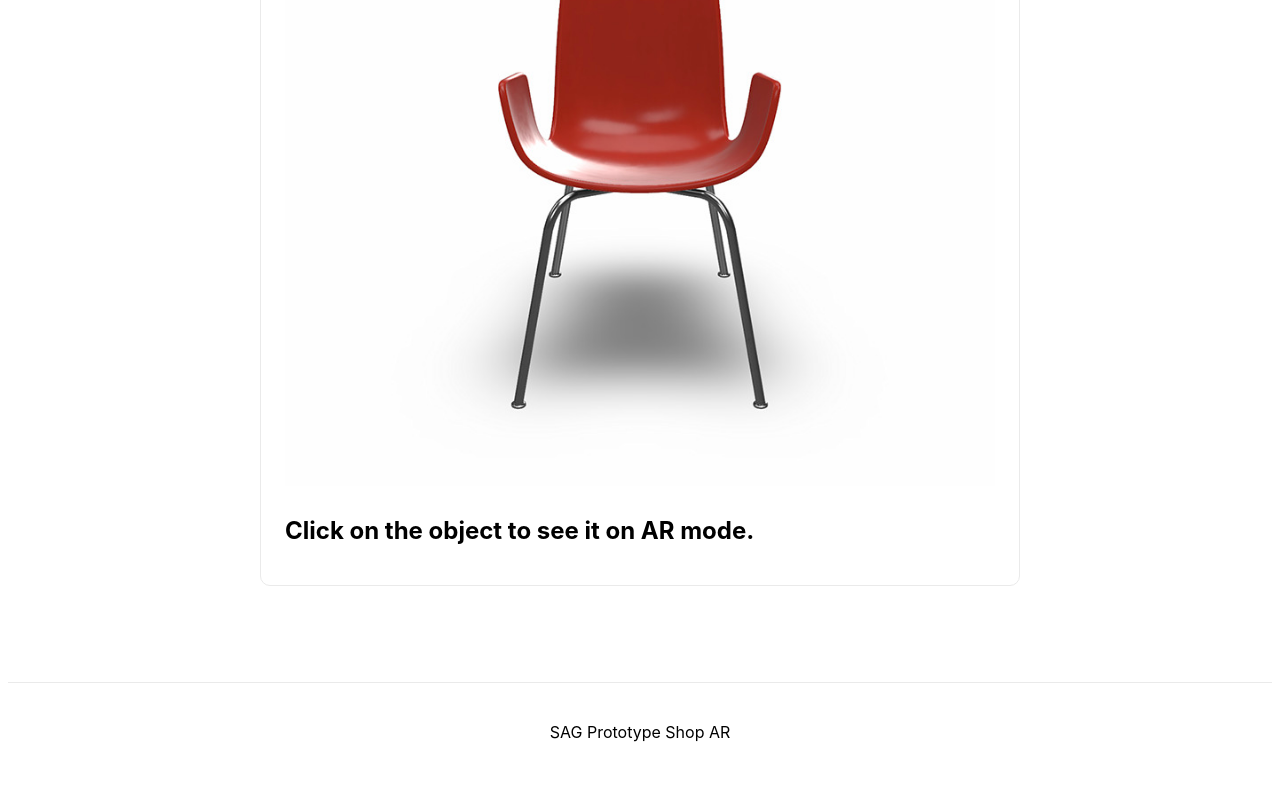
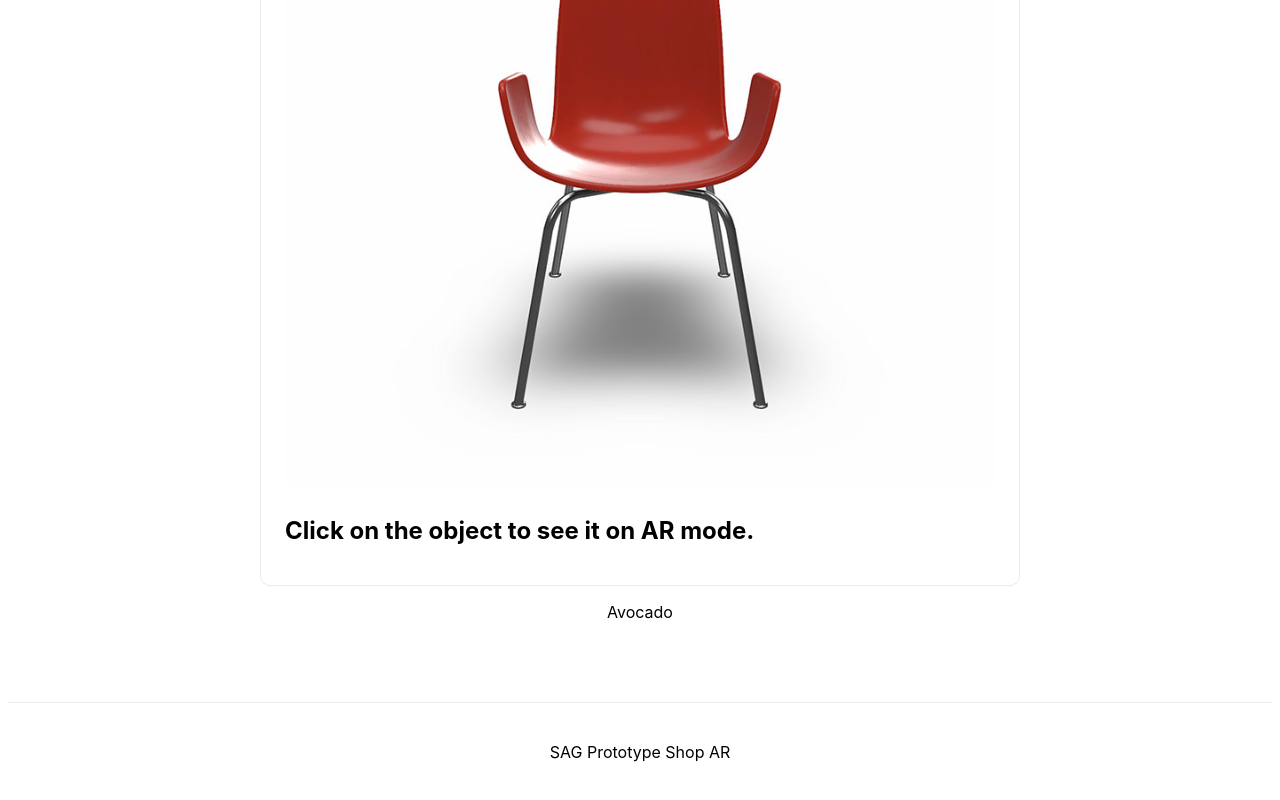
Before and after one commit to samarkandiy/sag-shop-ar, a Next.js app: page / in a window 1280 px wide. Shown: the part 441-1241 px from the top of the page. Built offline with nearby package versions, Linux system fonts and the light colour scheme.

Commit message:
Update index.js

```diff
--- a/pages/index.js
+++ b/pages/index.js
@@ -18,6 +18,8 @@ const Home = () => (
 
            <h3>Click on the object to see it on AR mode. </h3>
         </a>
+
+        <a href="intent://arvr.google.com/scene-viewer/1.0?file=https://raw.githubusercontent.com/KhronosGroup/glTF-Sample-Models/master/2.0/Avocado/glTF/Avocado.gltf#Intent;scheme=https;package=com.google.android.googlequicksearchbox;action=android.intent.action.VIEW;S.browser_fallback_url=https://developers.google.com/ar;end;">Avocado</a>
 
       </div>
     </main>
```
